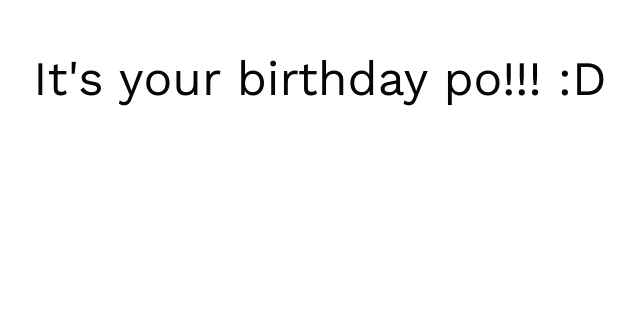
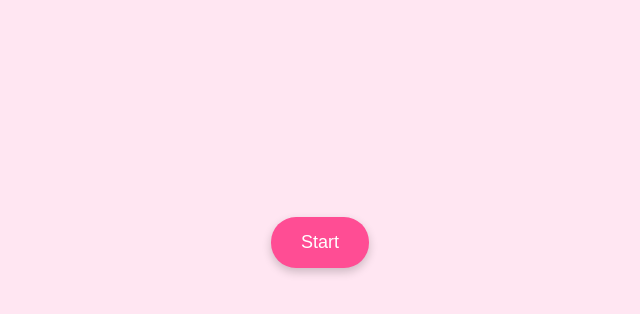
Before and after one commit to zr-silann/bdaycard, a website: page index.html in a window 1280 px wide. Shown: the part 158-472 px from the top of the page, without its empty margins (320-960 px from the left). Drawn offline with nearby package versions, Linux system fonts and the light colour scheme.

Commit message:
Add intro button and improve HTML structure
Added an intro button and fixed HTML structure.

```diff
--- a/index.html
+++ b/index.html
@@ -13,6 +13,12 @@
 
 <body>
   <div class="container">
+
+    <div id="intro-container" style="position: fixed; top: 0; left: 0; width: 100%; height: 100%; background: #ffe6f2; display: flex; justify-content: center; align-items: center; z-index: 9999;">
+  <button id="start-btn" style="padding: 15px 30px; font-size: 18px; background: #ff4d94; color: white; border: none; border-radius: 25px; cursor: pointer; box-shadow: 0 4px 10px rgba(0,0,0,0.2);">
+    Start
+  </button>
+</div>
     <div class="one">
       <h1 class="one">
         <span data-node-name="greeting">Hey</span>
```
